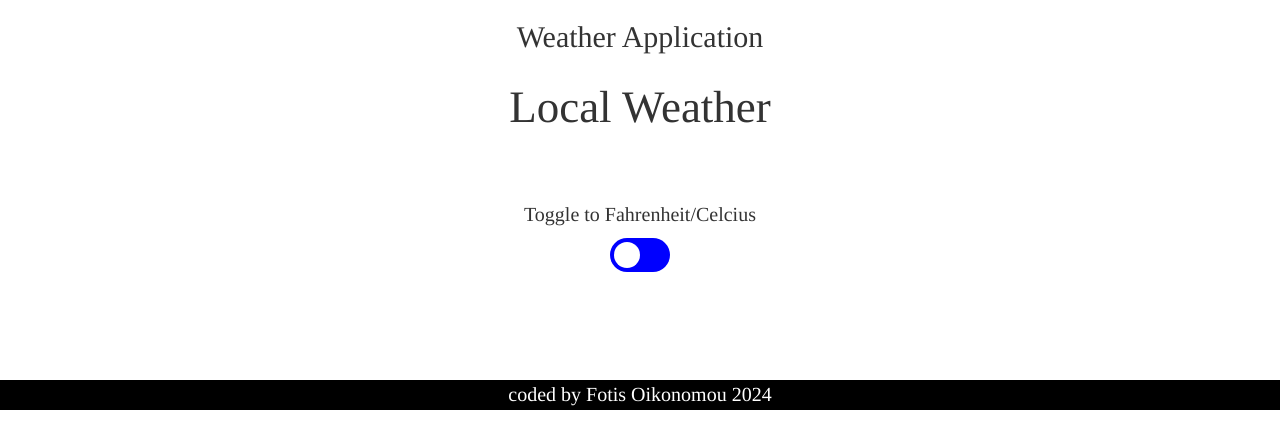
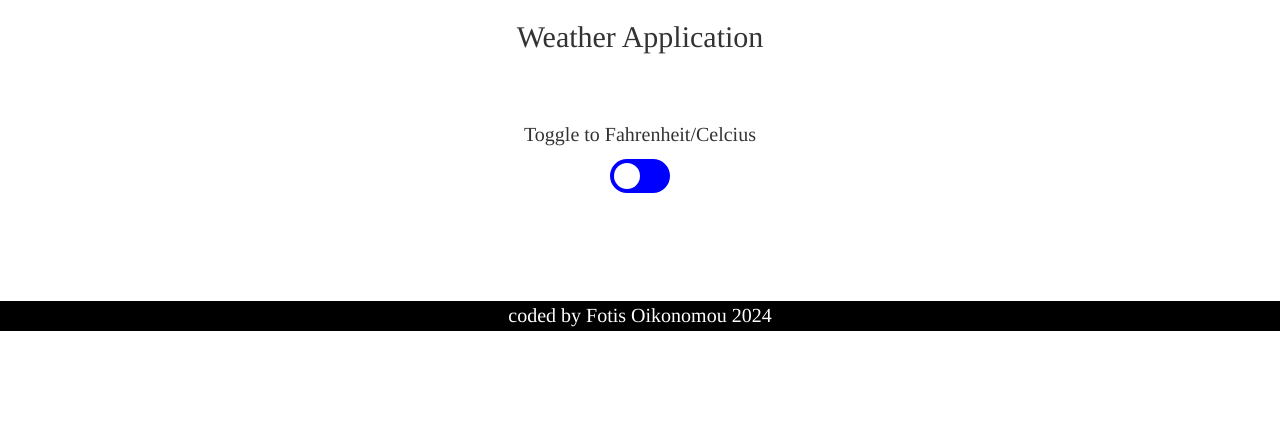
Before and after one commit to fotisoikonomou/weatherapp, a plain HTML site: page index.html in a window 1280 px wide. Drawn offline with nearby package versions, Linux system fonts and the light colour scheme.

Commit message:
Update index.html

```diff
--- a/index.html
+++ b/index.html
@@ -16,7 +16,7 @@
 <ul class = "list-unstyled">
 
   <div class = "container-fluid">
-	<h1> Local Weather </h1>
+
 		<label id = "city"> </label><br>
 		<label id = "temp"> </label><br>
 	<p>Toggle to Fahrenheit/Celcius</p><label class="switch change">
```
